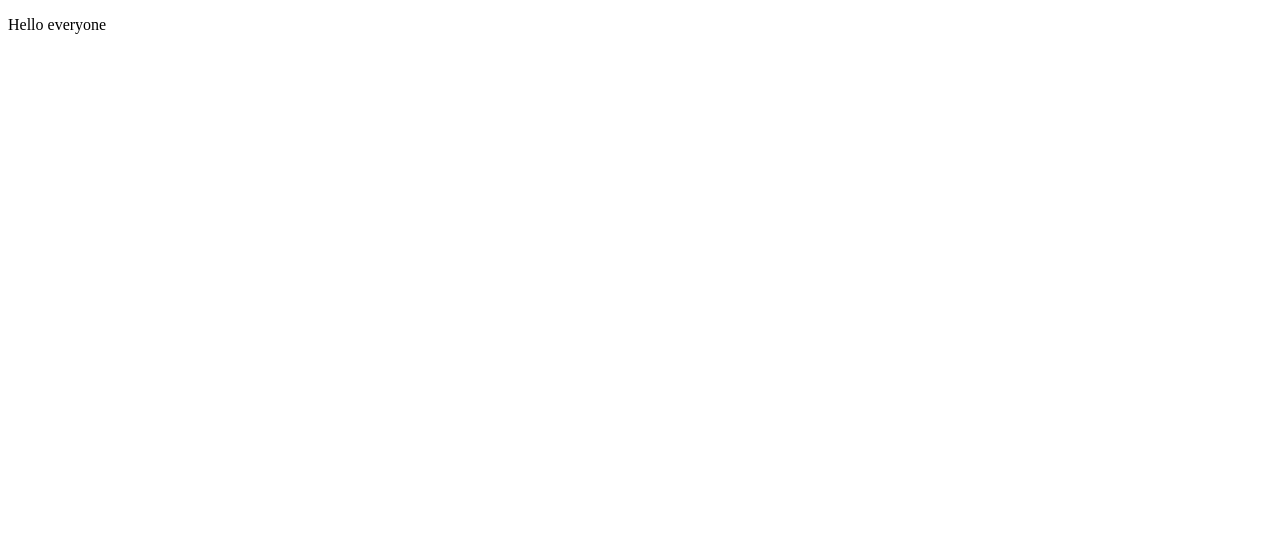
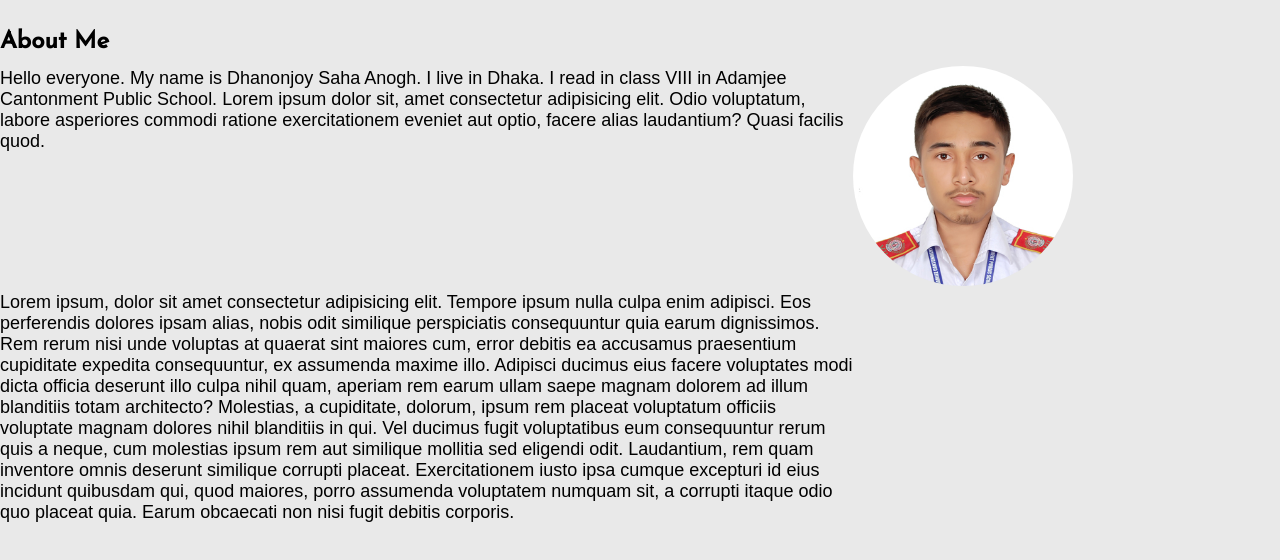
Before and after one commit to DjSahaAnogh/Project-1, a plain HTML site: page aboutme.html in a window 1280 px wide. Drawn offline with Linux system fonts and the light colour scheme; a web font is replaced by a local one.

Commit message:
New lines add

```diff
--- a/CSS/general.css
+++ b/CSS/general.css
@@ -7,3 +7,9 @@ body {
   margin: 0;
   background-color: rgb(233, 233, 233);
 }
+
+.pic{
+  width: 220px;
+  height: 220px;
+  border-radius: 110px;
+}
--- a/CSS/text.css
+++ b/CSS/text.css
@@ -34,3 +34,8 @@
   padding-bottom: 6px;
   padding-top: 4px;
 }
+
+.aboutme{
+  display: grid;
+  grid-template-columns: 2fr 1fr;
+}
--- a/aboutme.html
+++ b/aboutme.html
@@ -3,8 +3,65 @@
 <html>
   <head>
     <title>About Me</title>
+
+    <link rel="stylesheet" href="CSS/general.css" />
+    <link rel="stylesheet" href="CSS/text.css" />
+    <link rel="stylesheet" href="CSS/nav-bar.css" />
+
+    <link rel="preconnect" href="https://fonts.googleapis.com" />
+    <link rel="preconnect" href="https://fonts.gstatic.com" crossorigin />
+    <link
+      href="https://fonts.googleapis.com/css2?family=Quicksand:wght@400;500;600&display=swap"
+      rel="stylesheet"
+    />
+
+    <link rel="preconnect" href="https://fonts.googleapis.com" />
+    <link rel="preconnect" href="https://fonts.gstatic.com" crossorigin />
+    <link
+      href="https://fonts.googleapis.com/css2?family=Martian+Mono:wght@400;500;600&display=swap"
+      rel="stylesheet"
+    />
+
+    <link rel="preconnect" href="https://fonts.googleapis.com" />
+    <link rel="preconnect" href="https://fonts.gstatic.com" crossorigin />
+    <link
+      href="https://fonts.googleapis.com/css2?family=Josefin+Sans:wght@400;500&display=swap"
+      rel="stylesheet"
+    />
   </head>
   <body>
-    <p>Hello everyone</p>
+    <h2 class="content-head">About Me</h2>
+    <div class="aboutme" style="display: grid">
+      <div>
+        <p class="text">
+          Hello everyone. My name is Dhanonjoy Saha Anogh. I live in Dhaka. I
+          read in class VIII in Adamjee Cantonment Public School. Lorem ipsum
+          dolor sit, amet consectetur adipisicing elit. Odio voluptatum, labore
+          asperiores commodi ratione exercitationem eveniet aut optio, facere
+          alias laudantium? Quasi facilis quod.
+        </p>
+      </div>
+      <div>
+        <img src="pic/cd 1-239144.jpg" alt="My photo!" class="pic" />
+      </div>
+      <div class="text">
+        Lorem ipsum, dolor sit amet consectetur adipisicing elit. Tempore ipsum
+        nulla culpa enim adipisci. Eos perferendis dolores ipsam alias, nobis
+        odit similique perspiciatis consequuntur quia earum dignissimos. Rem
+        rerum nisi unde voluptas at quaerat sint maiores cum, error debitis ea
+        accusamus praesentium cupiditate expedita consequuntur, ex assumenda
+        maxime illo. Adipisci ducimus eius facere voluptates modi dicta officia
+        deserunt illo culpa nihil quam, aperiam rem earum ullam saepe magnam
+        dolorem ad illum blanditiis totam architecto? Molestias, a cupiditate,
+        dolorum, ipsum rem placeat voluptatum officiis voluptate magnam dolores
+        nihil blanditiis in qui. Vel ducimus fugit voluptatibus eum consequuntur
+        rerum quis a neque, cum molestias ipsum rem aut similique mollitia sed
+        eligendi odit. Laudantium, rem quam inventore omnis deserunt similique
+        corrupti placeat. Exercitationem iusto ipsa cumque excepturi id eius
+        incidunt quibusdam qui, quod maiores, porro assumenda voluptatem numquam
+        sit, a corrupti itaque odio quo placeat quia. Earum obcaecati non nisi
+        fugit debitis corporis.
+      </div>
+    </div>
   </body>
 </html>
```
Also changed, not shown: pic/cd 1-239144.jpg (added).
